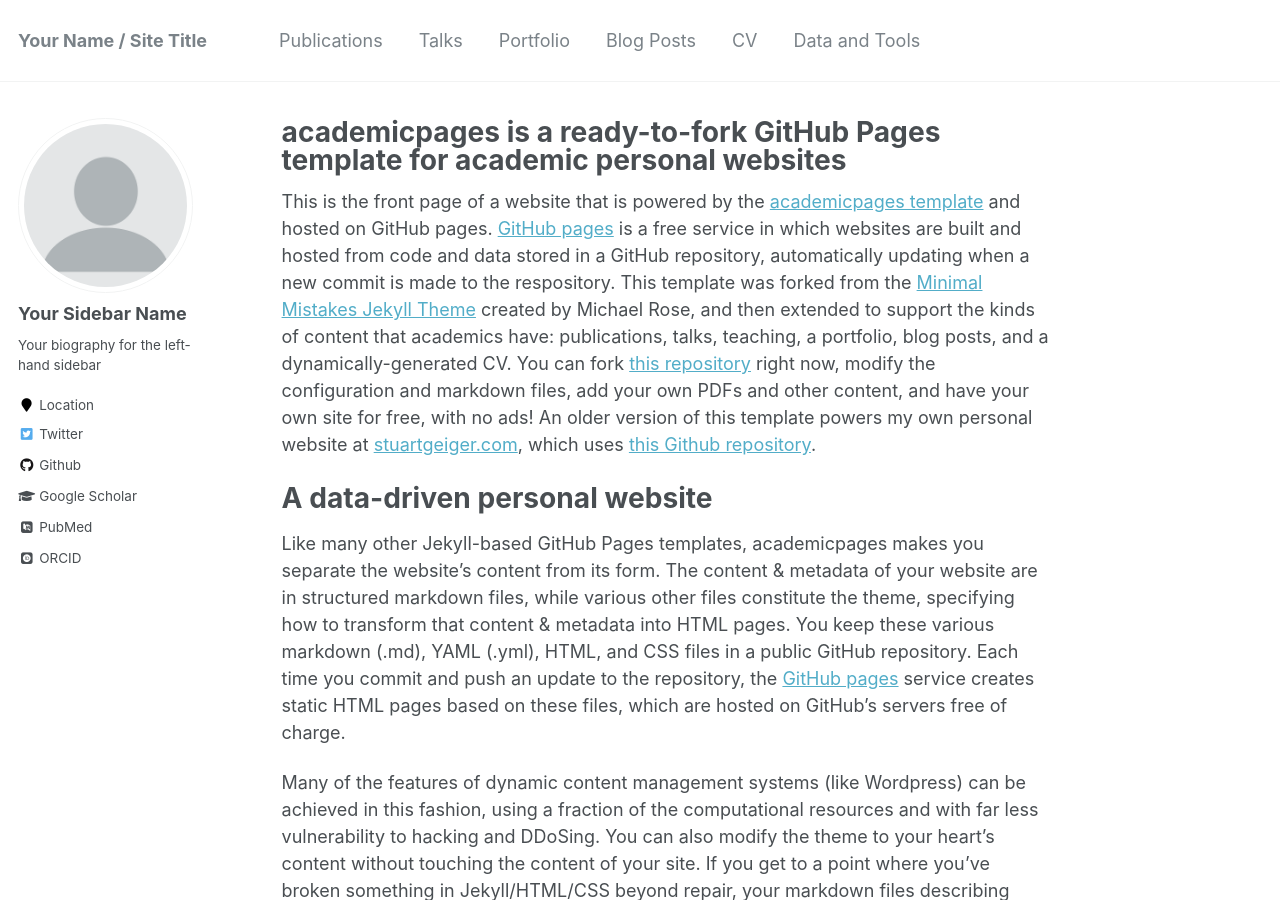
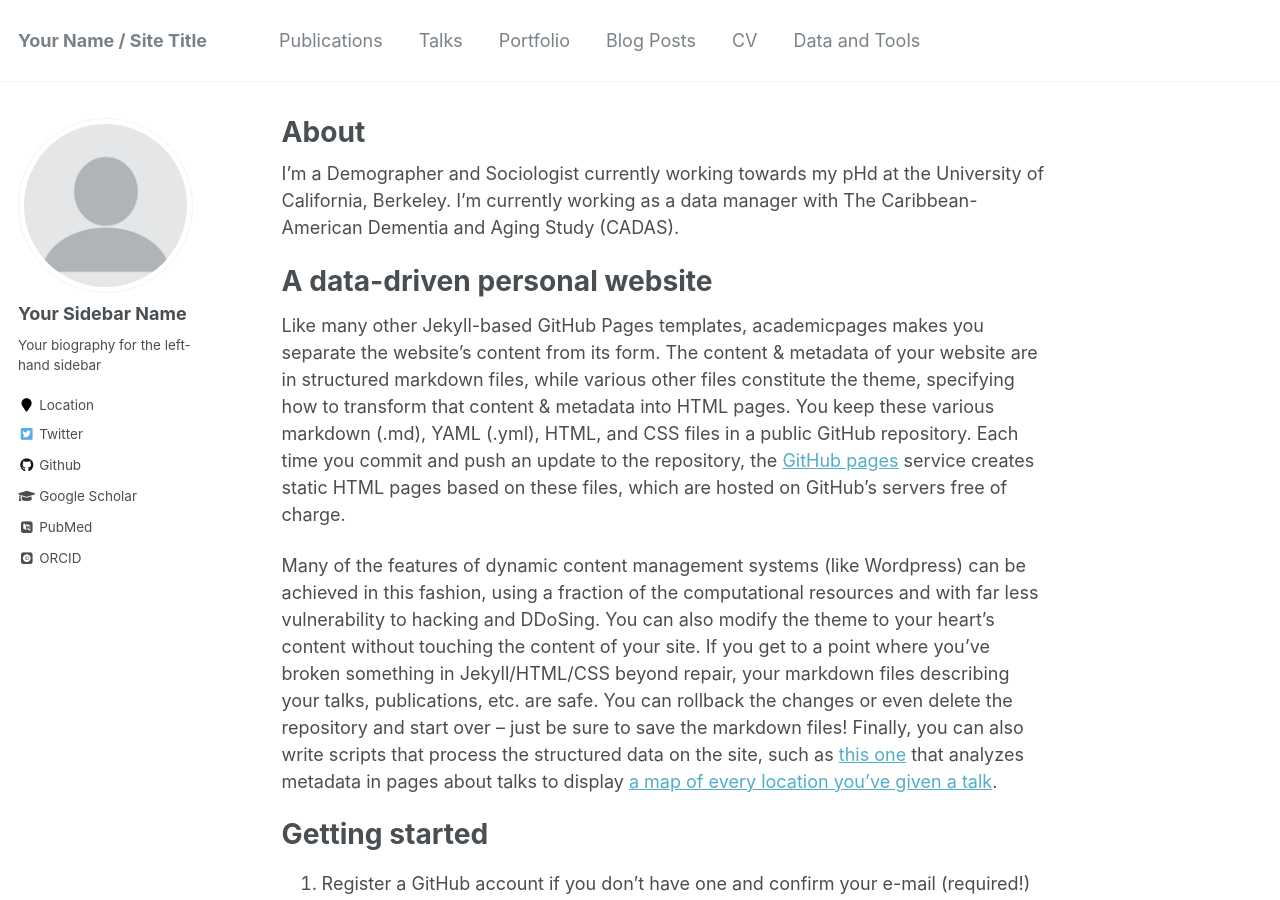
Before and after one commit to chrissoria/chrissoria.github.io, a Jekyll site: the page built from _pages/about.md, in a window 1280 px wide and 900 px high. Built offline with Jekyll 4.4.1, drawn with Linux system fonts in a browser that asks for light colours; some web fonts are replaced.

Commit message:
updated the main page

```diff
--- a/_pages/about.md
+++ b/_pages/about.md
@@ -1,6 +1,6 @@
 ---
 permalink: /
-title: "academicpages is a ready-to-fork GitHub Pages template for academic personal websites"
+title: "About"
 excerpt: "About me"
 author_profile: true
 redirect_from:
@@ -8,7 +8,7 @@ redirect_from:
   - /about.html
 ---
 
-This is the front page of a website that is powered by the [academicpages template](https://github.com/academicpages/academicpages.github.io) and hosted on GitHub pages. [GitHub pages](https://pages.github.com) is a free service in which websites are built and hosted from code and data stored in a GitHub repository, automatically updating when a new commit is made to the respository. This template was forked from the [Minimal Mistakes Jekyll Theme](https://mmistakes.github.io/minimal-mistakes/) created by Michael Rose, and then extended to support the kinds of content that academics have: publications, talks, teaching, a portfolio, blog posts, and a dynamically-generated CV. You can fork [this repository](https://github.com/academicpages/academicpages.github.io) right now, modify the configuration and markdown files, add your own PDFs and other content, and have your own site for free, with no ads! An older version of this template powers my own personal website at [stuartgeiger.com](http://stuartgeiger.com), which uses [this Github repository](https://github.com/staeiou/staeiou.github.io).
+I'm a Demographer and Sociologist currently working towards my pHd at the University of California, Berkeley. I'm currently working as a data manager with The Caribbean-American Dementia and Aging Study (CADAS).
 
 A data-driven personal website
 ======
```
Also changed, not shown: _data/authors.yml (+5 -5 lines), 3 other files.
